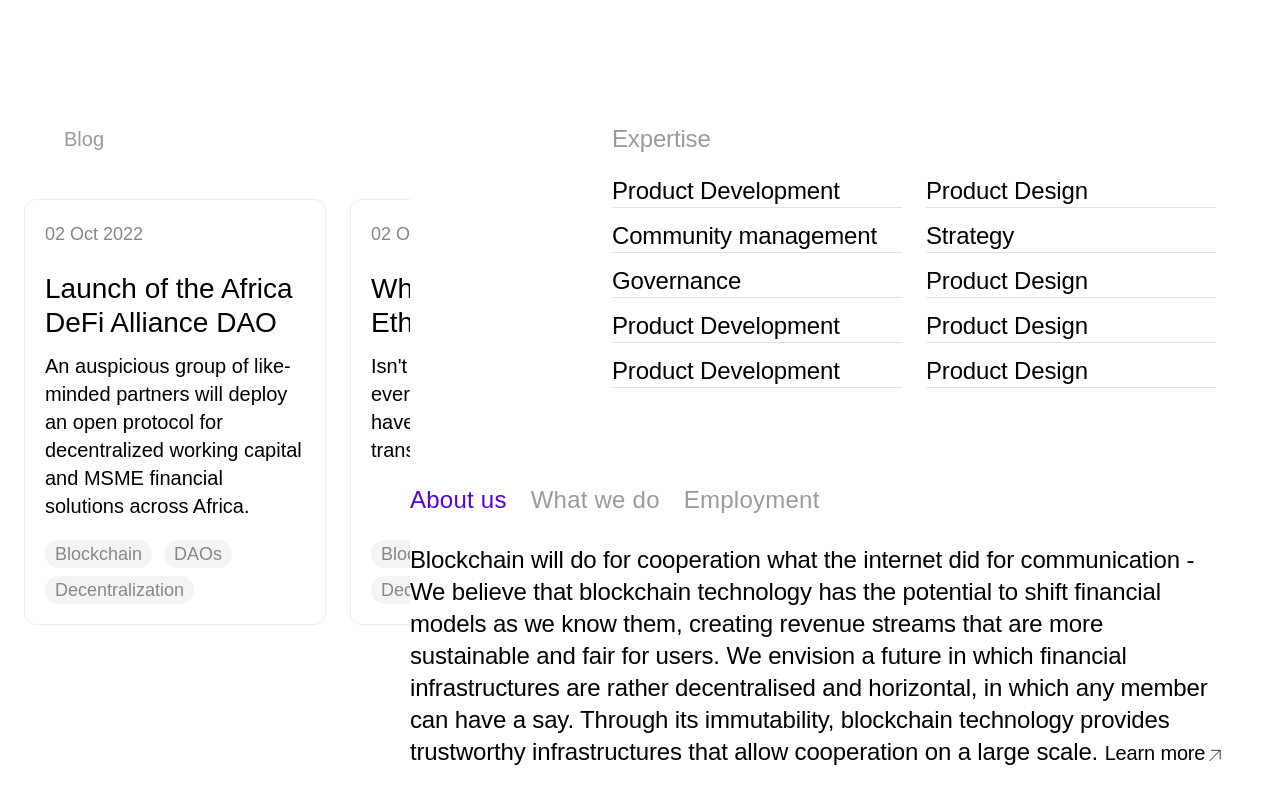
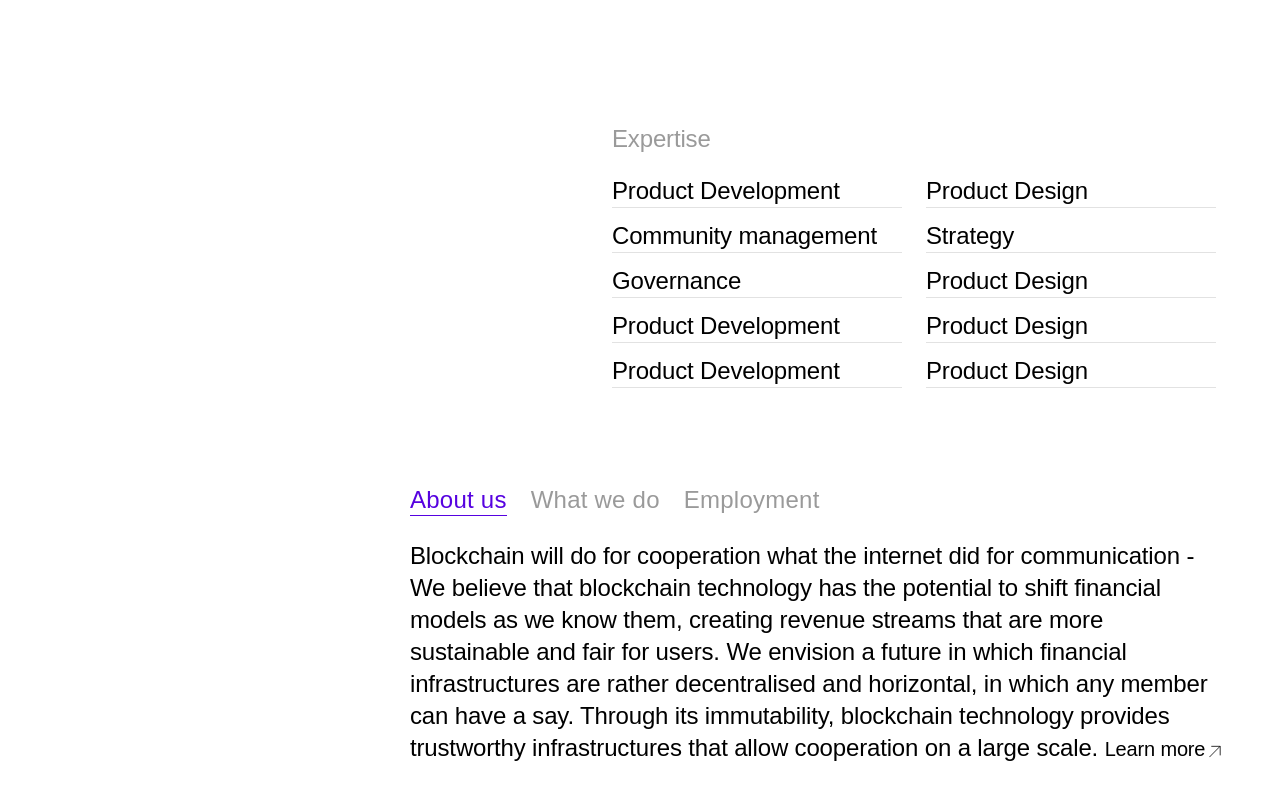
Before and after one commit to TheGymRwanda/zzz-unit8, a Next.js app: page / in a window 1280 px wide. Shown: the part 840-1625 px from the top of the page. Built offline with nearby package versions, Linux system fonts and the light colour scheme; a web font is replaced by a local one.

Commit message:
fix: resolve content overlaping
resolve the conflicts

#done

```diff
--- a/components/sections/AboutUs.jsx
+++ b/components/sections/AboutUs.jsx
@@ -11,8 +11,8 @@ export default function AboutUs() {
     }
 
     return (
-        <>
-            <div className="grid w-full gap-6 mb-6.6 text-xl md:hidden">
+        <div className="">
+            <div className="grid w-full gap-6 mb-6.6 text-xl md:hidden ">
                 {data.map((el, index) => {
                     let { title, paragraphs } = el;
                     return (
@@ -65,11 +65,11 @@ export default function AboutUs() {
                     );
                 })}
             </div>
-            <div className="md:grid gap-6 mb-6.6 hidden w-full text-2xl xl:w-50 xl:float-right">
-                <div className="flex gap-6 text-muted-300 -tracking-hug">
+            <div className="flex w-full justify-end md:min-h-96 flex-grow-0">
+                <div className="md:flex md:flex-col gap-6 mb-6.6 hidden w-full text-2xl xl:w-50">
+                    <div className="flex h-8 gap-6 text-muted-300 -tracking-hug">
                         {data.map((el, index) => {
                             return (
-                            // <>{index}</>
                                 <div
                                     className={` transition duration-500 pb-1 cursor-pointer ${
                                         selectedDiv == index
@@ -109,6 +109,7 @@ export default function AboutUs() {
                         })}
                     </div>
                 </div>
-        </>
+            </div>
+        </div>
     );
 }
--- a/components/ui/Blog.jsx
+++ b/components/ui/Blog.jsx
@@ -1,7 +1,7 @@
 import React from "react"
 function Blog({date, title,description ,children}) {
     return(
-        <div className=" flex-grow-0 min-w-48 p-4 lg:p-5 drop-shadow-custom-sm- border border-muted-400 rounded-xl flex flex-col">
+        <div className=" flex-grow-0 min-w-48 md:min-w-94  md:max-w-94 min-h-83 md:p-5 p-4 lg:p-5 drop-shadow-custom-sm- border border-muted-400 rounded-xl flex flex-col">
             <h4 className="mb-6 text-muted-200 text-lg">
                 {date}
             </h4>
--- a/tailwind.config.js
+++ b/tailwind.config.js
@@ -63,10 +63,12 @@ module.exports = {
         19: "19.375rem",
         48:"18.875rem",
         "6.5xl": "78rem",
-        "":""
+        "94":"29.8125rem",
       },
       minHeight: {
-       "96":"47.31rem"
+        "86":"23.0625rem",
+        "94":"29.8125rem",
+        "96":"47.31rem",
       },
       width: {
         "70w": "70vw",
@@ -95,8 +97,9 @@ module.exports = {
       borderRadius: {
         "2.3xl":"1.1875rem",
       },
-
-
+      borderWidth: {
+        1.5:"0.0938rem"
+      }
     },
   },
   plugins: [],
```
Lines whose indentation alone changed are shown as unchanged.
